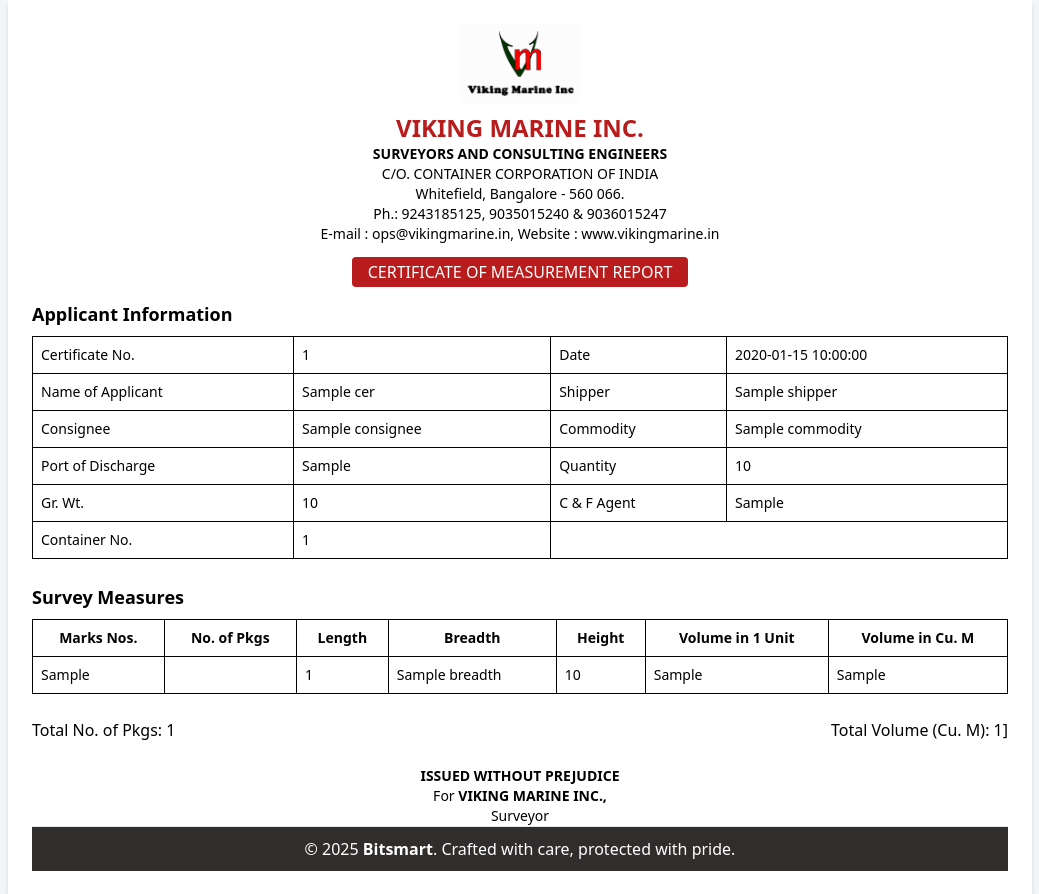
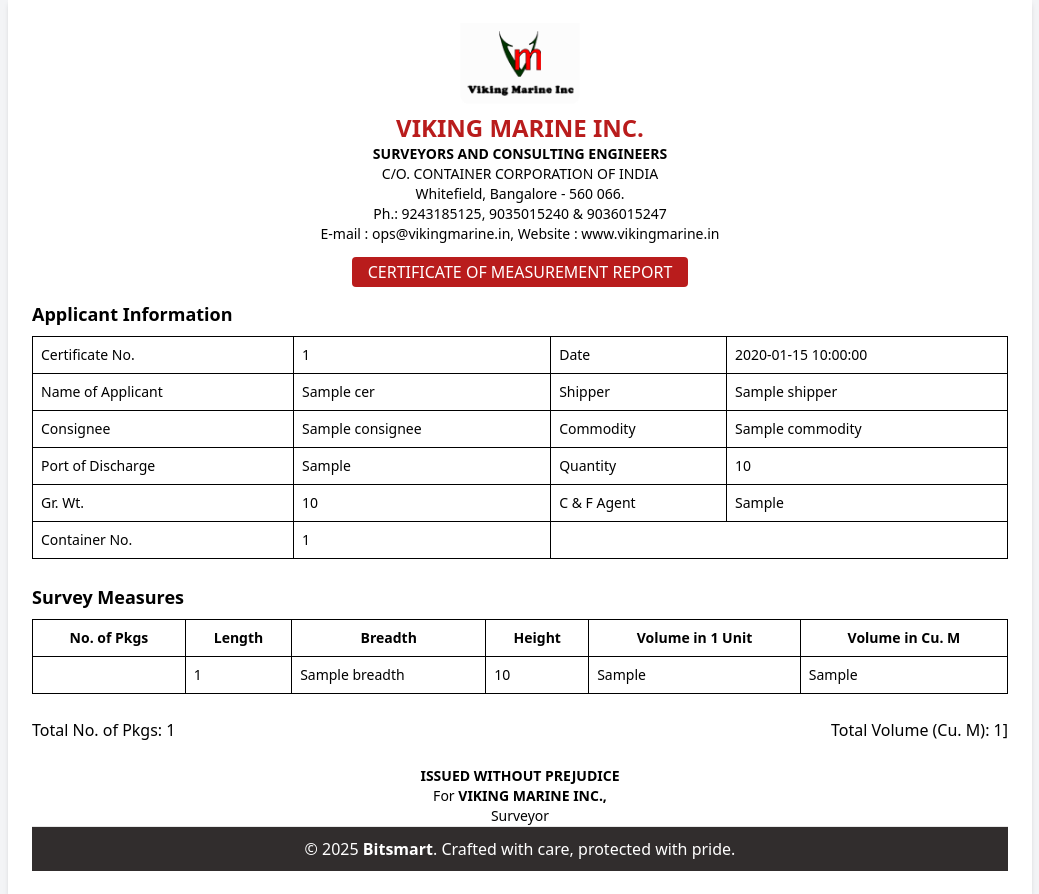
Before and after one commit to Praveen3226/viking12, a Flask app: template templates/reportCER1.html in a window 1280 px wide. Shown: the part 17-911 px from the top of the page, without its empty margins (120-1159 px from the left). Run offline with Flask 3, Linux system fonts and the light colour scheme; the template is opened without the code that fills it: most values are stand-ins (such as "Sample title", 1, 10 or a date in 2020); some libraries are stand-ins or nearby versions.

Commit message:
Update reportCER1.html

```diff
--- a/templates/reportCER1.html
+++ b/templates/reportCER1.html
@@ -84,7 +84,6 @@
             <table class="w-full border-collapse border border-black text-sm">
                 <thead>
                     <tr>
-                        <th class="border border-black p-2">Marks Nos.</th>
                         <th class="border border-black p-2">No. of Pkgs</th>
                         <th class="border border-black p-2">Length</th>
                         <th class="border border-black p-2">Breadth</th>
@@ -96,7 +95,6 @@
                 <tbody>
                     {% for survey in survey_data %}
                     <tr>
-                        <td class="border border-black p-2">{{ survey.marks_nos }}</td>
                         <td class="border border-black p-2">{{ survey.no_of_pkgs }}</td>
                         <td class="border border-black p-2">{{ survey.length }}</td>
                         <td class="border border-black p-2">{{ survey.breadth }}</td>
```
